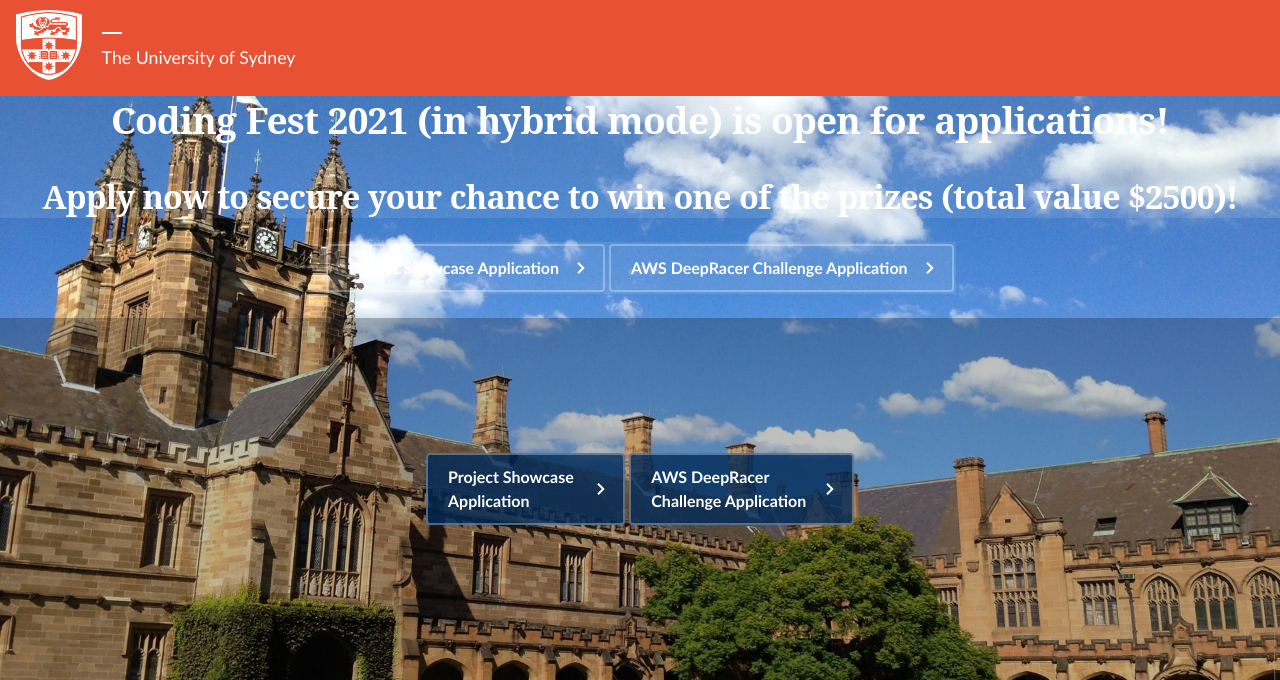
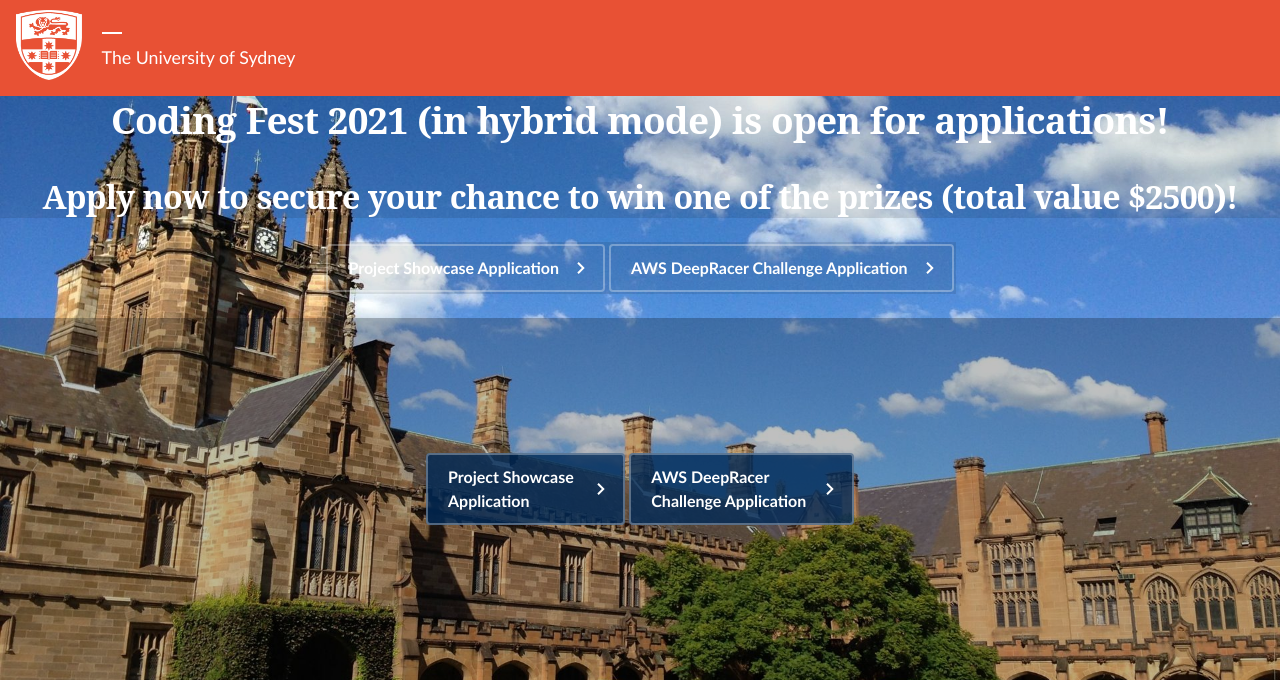
Before and after one commit to codingfestsydney/codingfestWeb, a Jekyll site: the page built from index.md, in a window 1280 px wide. Shown: the top 680 px of the page. Built offline with Jekyll 4.4.1, drawn with Linux system fonts in a browser that asks for light colours; our own code applies the rules of GitHub Pages for plain Markdown files; grey boxes are pictures that could not be loaded.

Commit message:
Update default.html

```diff
--- a/_layouts/default.html
+++ b/_layouts/default.html
@@ -491,12 +491,12 @@
     <main id="main">
       <div id="a3632473" role="img" aria-label="" class="page-header__darken--o25"
         style="background-image: url('/codingfestWeb/assets/files/usyd_background.jpeg');">
-        <div class="title-container" style="background-color: rgba(255, 255, 255, .1);">
+        <div class="title-container" style="background-color: rgba(0, 0, 0, .1);">
           <h1 style="text-align: center;color: white;">Coding Fest 2021 (in hybrid mode) is open for applications!</h1>
             <h2 style="text-align: center;color: white;">Apply now to secure your chance to win one of the prizes (total value $2500)!
             </h2>
         </div>
-        <table style="margin-left:auto;margin-right:auto;center;background-color: rgba(255, 255, 255, .1);">
+        <table style="margin-left:auto;margin-right:auto;center;background-color: rgba(0, 0, 0, .1);">
           <tr>
             <td>
               <a href="https://forms.office.com/Pages/ResponsePage.aspx?id=fuOzgnGBXUixCzja5-0UqN_ovOMWqkFKqBRWwpXzIrFUNVVHN1QxTlJINTNWSU0zNFlLNFcyTUVZTS4u"
```
